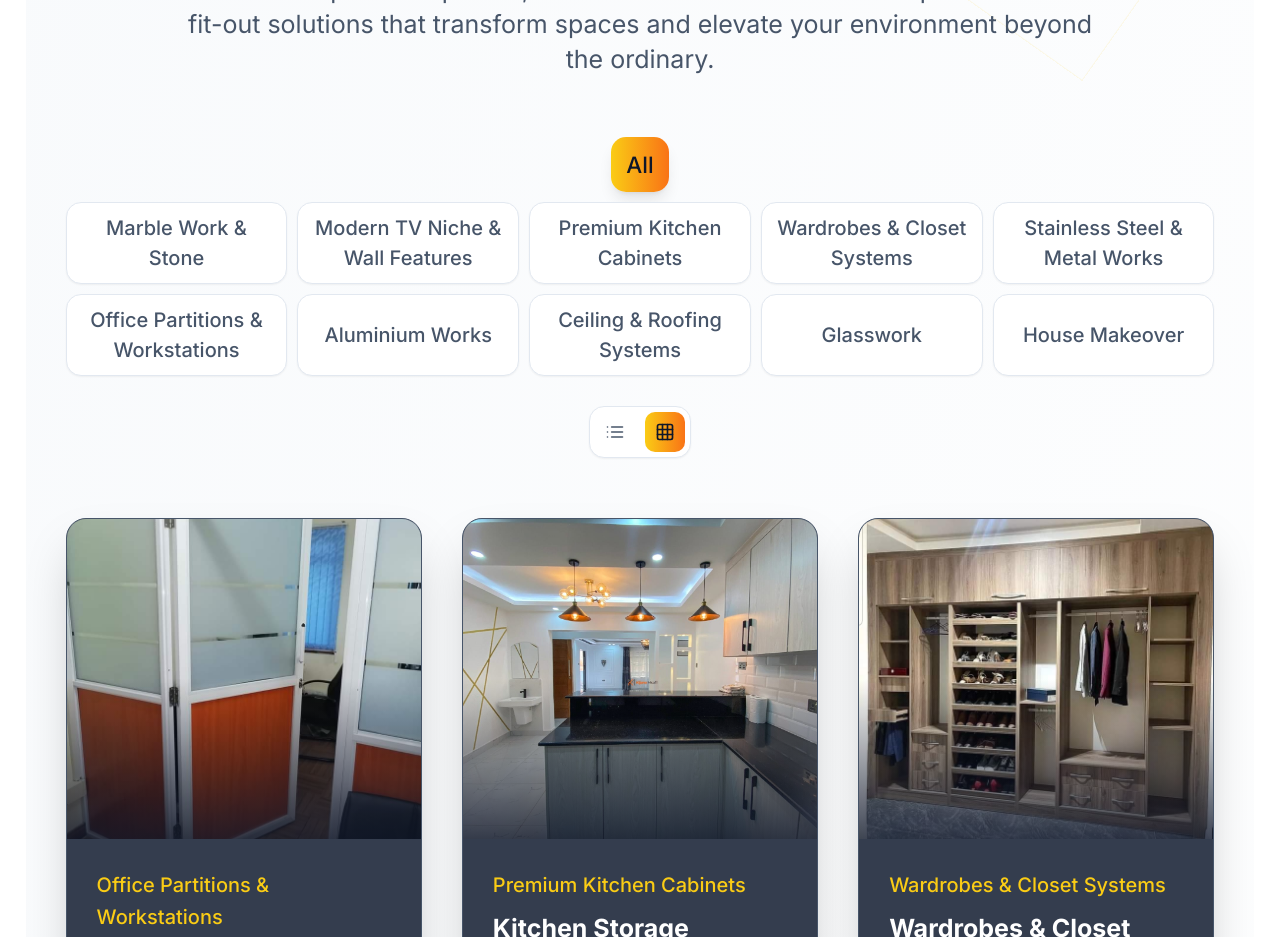
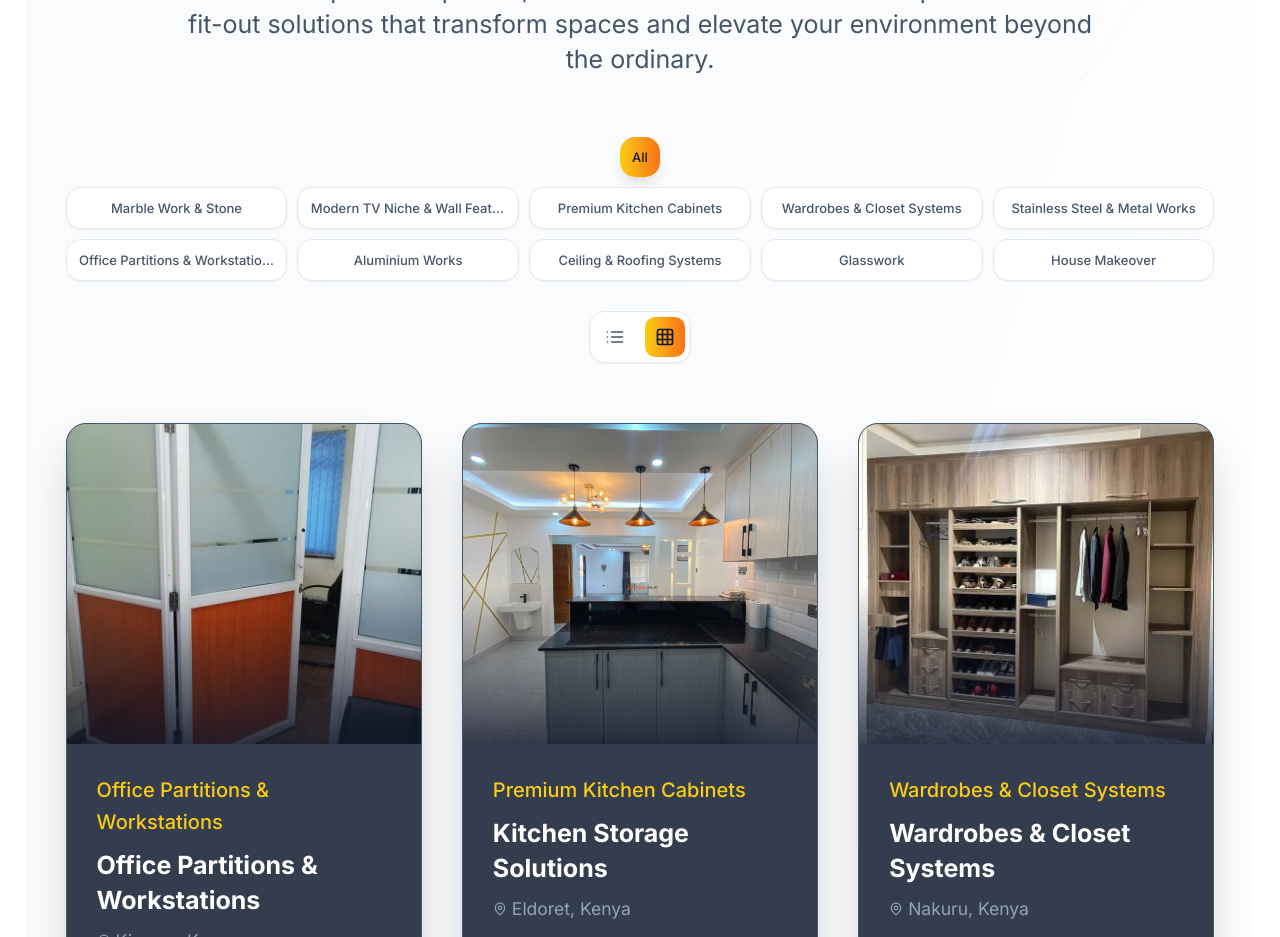
Before and after one commit to kevwasonga/K_Builders, a React (Vite) app: page / in a window 1280 px wide. Shown: the part 2740-3677 px from the top of the page. Built offline with nearby package versions, Linux system fonts and the light colour scheme.

Commit message:
Apply consistent reduced font sizes to all category buttons

```diff
--- a/src/components/Projects.tsx
+++ b/src/components/Projects.tsx
@@ -630,7 +630,7 @@ function Projects() {
             <div className="flex flex-wrap justify-center gap-2">
               <button
                 onClick={() => { setActiveFilter('All'); setClickedCategory(null); }}
-                className={`w-full tablet:w-auto px-2 py-1.5 text-[10px] xs:text-xs tablet:px-3 tablet:py-2 tablet:text-sm md:px-4 md:py-2.5 md:text-base lg:text-lg rounded-lg tablet:rounded-xl font-medium transition-all duration-300 whitespace-nowrap mb-2 tablet:mb-0 ${
+                className={`w-full tablet:w-auto px-1 py-1.5 text-[7px] xs:text-[8px] tablet:px-1.5 tablet:py-2 tablet:text-[10px] md:px-2 md:py-2 md:text-xs lg:px-2.5 lg:text-[13px] rounded-lg tablet:rounded-xl font-medium transition-all duration-300 whitespace-nowrap mb-2 tablet:mb-0 ${
                   clickedCategory === null
                     ? 'bg-gradient-to-r from-yellow-400 to-orange-500 text-slate-900 shadow-lg'
                     : 'bg-white text-slate-600 hover:bg-slate-50 border border-slate-200 shadow-sm'
@@ -644,7 +644,7 @@ function Projects() {
                 <button
                   key={category}
                   onClick={() => { setActiveFilter(category); setClickedCategory(category); }}
-                  className={`px-1.5 py-1.5 text-[8px] xs:text-[9px] tablet:px-2 tablet:py-2 tablet:text-xs md:px-3 md:py-2 md:text-sm lg:text-base rounded-lg tablet:rounded-xl font-medium transition-all duration-300 leading-tight ${
+                  className={`px-1 py-1.5 text-[7px] xs:text-[8px] tablet:px-1.5 tablet:py-2 tablet:text-[10px] md:px-2 md:py-2 md:text-xs lg:px-2.5 lg:text-[13px] rounded-lg tablet:rounded-xl font-medium transition-all duration-300 leading-tight whitespace-nowrap overflow-hidden text-ellipsis ${
                     clickedCategory === category
                       ? 'bg-gradient-to-r from-yellow-400 to-orange-500 text-slate-900 shadow-lg'
                       : 'bg-white text-slate-600 hover:bg-slate-50 border border-slate-200 shadow-sm'
@@ -659,7 +659,7 @@ function Projects() {
                 <button
                   key={category}
                   onClick={() => { setActiveFilter(category); setClickedCategory(category); }}
-                  className={`px-1.5 py-1.5 text-[8px] xs:text-[9px] tablet:px-2 tablet:py-2 tablet:text-xs md:px-3 md:py-2 md:text-sm lg:text-base rounded-lg tablet:rounded-xl font-medium transition-all duration-300 leading-tight ${
+                  className={`px-1 py-1.5 text-[7px] xs:text-[8px] tablet:px-1.5 tablet:py-2 tablet:text-[10px] md:px-2 md:py-2 md:text-xs lg:px-2.5 lg:text-[13px] rounded-lg tablet:rounded-xl font-medium transition-all duration-300 leading-tight whitespace-nowrap overflow-hidden text-ellipsis ${
                     clickedCategory === category
                       ? 'bg-gradient-to-r from-yellow-400 to-orange-500 text-slate-900 shadow-lg'
                       : 'bg-white text-slate-600 hover:bg-slate-50 border border-slate-200 shadow-sm'
@@ -675,7 +675,7 @@ function Projects() {
                   <button
                     key={category}
                     onClick={() => { setActiveFilter(category); setClickedCategory(category); }}
-                    className={`px-1.5 py-1.5 text-[8px] xs:text-[9px] tablet:px-2 tablet:py-2 tablet:text-xs md:px-3 md:py-2 md:text-sm lg:text-base rounded-lg tablet:rounded-xl font-medium transition-all duration-300 leading-tight ${
+                    className={`px-1 py-1.5 text-[7px] xs:text-[8px] tablet:px-1.5 tablet:py-2 tablet:text-[10px] md:px-2 md:py-2 md:text-xs lg:px-2.5 lg:text-[13px] rounded-lg tablet:rounded-xl font-medium transition-all duration-300 leading-tight whitespace-nowrap overflow-hidden text-ellipsis ${
                       clickedCategory === category
                         ? 'bg-gradient-to-r from-yellow-400 to-orange-500 text-slate-900 shadow-lg'
                         : 'bg-white text-slate-600 hover:bg-slate-50 border border-slate-200 shadow-sm'
```
